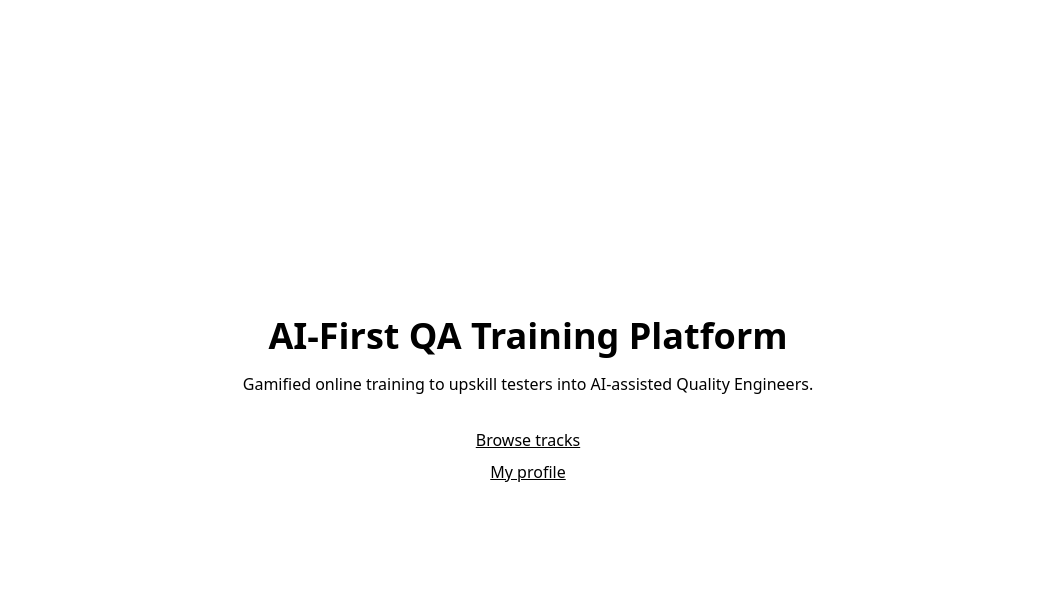
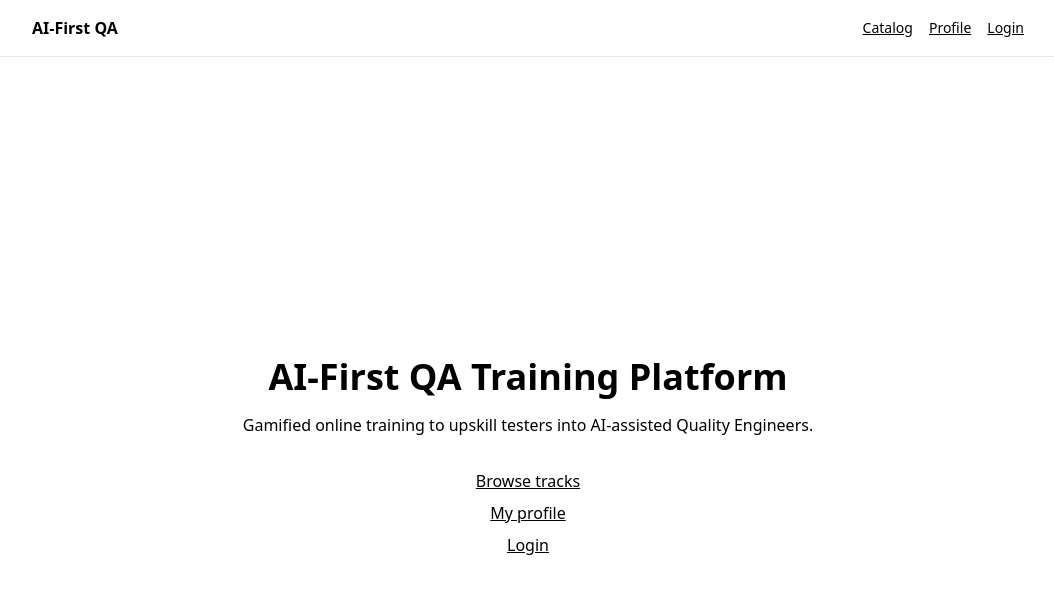
Before and after one commit to grvermeulen/AI-from-0-to-hero, a Next.js app in the folder apps/web/: page / in a window 1280 px wide. Shown: the top 594 px of the page, without its empty margins (112-1166 px from the left). Built offline with nearby package versions, Linux system fonts and the light colour scheme.

Commit message:
feat(ui): global nav header with Catalog/Profile/Login; quiz result banner; lab submission banner; lesson md rendering

```diff
--- a/apps/web/package.json
+++ b/apps/web/package.json
@@ -25,7 +25,9 @@
     "react": "18.3.1",
     "react-dom": "18.3.1",
     "superjson": "^2.2.1",
-    "zod": "^3.23.8"
+    "zod": "^3.23.8",
+    "remark": "^15.0.1",
+    "remark-html": "^16.0.1"
   },
   "devDependencies": {
     "autoprefixer": "^10.4.19",
--- a/apps/web/src/app/(public)/lab/[id]/page.tsx
+++ b/apps/web/src/app/(public)/lab/[id]/page.tsx
@@ -1,9 +1,10 @@
 import { getServerTrpcCaller } from '@/server/trpcClient';
-import { revalidatePath } from 'next/cache';
+import { redirect } from 'next/navigation';
 
 type Params = { params: { id: string } };
+type SearchParams = { searchParams?: { submissionId?: string; error?: string } };
 
-export default async function LabPage({ params }: Params) {
+export default async function LabPage({ params, searchParams }: Params & SearchParams) {
   const { id } = params;
   const caller = await getServerTrpcCaller();
   async function submit(formData: FormData) {
@@ -13,10 +14,10 @@ export default async function LabPage({ params }: Params) {
     const c = await getServerTrpcCaller();
     try {
       const res = await c.lab.submit({ labId: id, repoUrl: repoUrl || undefined, code: code || undefined });
-      revalidatePath(`/lab/${id}`);
-      return { ok: true, res };
+      const q = new URLSearchParams({ submissionId: res.submissionId });
+      redirect(`/lab/${id}?${q.toString()}`);
     } catch (e) {
-      return { ok: false };
+      redirect(`/lab/${id}?error=1`);
     }
   }
 
@@ -25,6 +26,15 @@ export default async function LabPage({ params }: Params) {
     return (
       <main className="max-w-3xl mx-auto p-6">
         <h1 className="text-2xl font-bold">{lab.title}</h1>
+        {searchParams?.submissionId && (
+          <div className="mt-3 rounded border p-3 text-sm">
+            <div>Submission: <span className="font-mono">{searchParams.submissionId}</span></div>
+            <div>Status: <span className="font-semibold">Pending</span></div>
+          </div>
+        )}
+        {searchParams?.error && (
+          <div className="mt-3 rounded border border-red-300 bg-red-50 p-3 text-sm text-red-800">Submission failed. Please login and try again.</div>
+        )}
         <p className="mt-4 whitespace-pre-wrap text-gray-800">{lab.description}</p>
         <form action={submit} className="mt-6 rounded border p-4 grid gap-3">
           <h2 className="text-lg font-semibold">Submit</h2>
--- a/apps/web/src/app/(public)/lesson/[slug]/page.tsx
+++ b/apps/web/src/app/(public)/lesson/[slug]/page.tsx
@@ -1,4 +1,6 @@
 import { getServerTrpcCaller } from '@/server/trpcClient';
+import { remark } from 'remark';
+import html from 'remark-html';
 
 type Params = { params: { slug: string } };
 
@@ -15,10 +17,12 @@ export default async function LessonPage({ params }: Params) {
     const lesson = await caller.lesson.get({ slug });
     data = { title: (lesson as any).title, contentMd: (lesson as any).contentMd };
   } catch {}
+  const processed = await remark().use(html).process(data.contentMd);
+  const contentHtml = processed.toString();
   return (
     <main className="max-w-3xl mx-auto p-6">
       <h1 className="text-2xl font-bold">{data.title}</h1>
-      <article className="prose mt-4 whitespace-pre-wrap">{data.contentMd}</article>
+      <article className="prose mt-4" dangerouslySetInnerHTML={{ __html: contentHtml }} />
     </main>
   );
 }
--- a/apps/web/src/app/(public)/module/[slug]/page.tsx
+++ b/apps/web/src/app/(public)/module/[slug]/page.tsx
@@ -57,7 +57,7 @@ export default async function ModulePage({ params }: Params) {
         <ul className="mt-2 grid gap-2">
           {data.labs.map((l) => (
             <li key={l.id}>
-              <span>{l.title}</span>
+              <Link className="underline" href={`/lab/${l.id}`}>{l.title}</Link>
             </li>
           ))}
           {data.labs.length === 0 && <li className="text-sm text-gray-500">No labs yet.</li>}
--- a/apps/web/src/app/(public)/page.tsx
+++ b/apps/web/src/app/(public)/page.tsx
@@ -9,6 +9,7 @@ export default function HomePage() {
         <nav className="mt-8 grid gap-2 justify-center">
           <a className="underline" href="/catalog">Browse tracks</a>
           <a className="underline" href="/profile">My profile</a>
+          <a className="underline" href="/login">Login</a>
         </nav>
       </div>
     </main>
--- a/apps/web/src/app/(public)/profile/page.tsx
+++ b/apps/web/src/app/(public)/profile/page.tsx
@@ -23,12 +23,3 @@ export default async function ProfilePage() {
     );
   }
 }
-
-export default function ProfilePage() {
-  return (
-    <main className="max-w-3xl mx-auto p-6">
-      <h1 className="text-2xl font-bold">My Profile</h1>
-      <p className="mt-2">XP, badges, and streaks will appear here.</p>
-    </main>
-  );
-}
--- a/apps/web/src/app/(public)/quiz/[id]/page.tsx
+++ b/apps/web/src/app/(public)/quiz/[id]/page.tsx
@@ -1,9 +1,11 @@
 import { getServerTrpcCaller } from '@/server/trpcClient';
-import { revalidatePath } from 'next/cache';
+import { redirect } from 'next/navigation';
 
 type Params = { params: { id: string } };
 
-export default async function QuizPage({ params }: Params) {
+type SearchParams = { searchParams?: { score?: string; passed?: string; error?: string } };
+
+export default async function QuizPage({ params, searchParams }: Params & SearchParams) {
   const { id } = params;
   const caller = await getServerTrpcCaller();
 
@@ -16,10 +18,10 @@ export default async function QuizPage({ params }: Params) {
     const c = await getServerTrpcCaller();
     try {
       const res = await c.quiz.submit({ quizId: id, answers });
-      revalidatePath(`/quiz/${id}`);
-      return { ok: true, res };
+      const q = new URLSearchParams({ score: String(res.score ?? ''), passed: res.passed ? '1' : '0' });
+      redirect(`/quiz/${id}?${q.toString()}`);
     } catch (e) {
-      return { ok: false };
+      redirect(`/quiz/${id}?error=1`);
     }
   }
 
@@ -28,6 +30,15 @@ export default async function QuizPage({ params }: Params) {
     return (
       <main className="max-w-3xl mx-auto p-6">
         <h1 className="text-2xl font-bold">{quiz.title}</h1>
+        {searchParams?.score !== undefined && (
+          <div className="mt-3 rounded border p-3 text-sm">
+            <div>Score: <span className="font-semibold">{searchParams.score}</span></div>
+            <div>Status: {searchParams.passed === '1' ? <span className="text-green-700 font-semibold">Passed</span> : <span className="text-red-700 font-semibold">Failed</span>}</div>
+          </div>
+        )}
+        {searchParams?.error && (
+          <div className="mt-3 rounded border border-red-300 bg-red-50 p-3 text-sm text-red-800">Submission failed. Please login and try again.</div>
+        )}
         <form action={submit} className="mt-4">
           <ol className="grid gap-4 list-decimal pl-6">
           {quiz.questions.map((q: any) => (
--- a/apps/web/src/app/layout.tsx
+++ b/apps/web/src/app/layout.tsx
@@ -1,5 +1,6 @@
 import '../styles/globals.css';
 import type { ReactNode } from 'react';
+import Link from 'next/link';
 
 export const metadata = {
   title: 'AI‑First QA Training Platform',
@@ -9,7 +10,19 @@ export const metadata = {
 export default function RootLayout({ children }: { children: ReactNode }) {
   return (
     <html lang="en">
-      <body>{children}</body>
+      <body>
+        <header className="border-b">
+          <div className="mx-auto max-w-5xl p-4 flex items-center justify-between">
+            <Link href="/" className="font-semibold">AI‑First QA</Link>
+            <nav className="flex gap-4 text-sm">
+              <Link href="/catalog" className="underline">Catalog</Link>
+              <Link href="/profile" className="underline">Profile</Link>
+              <Link href="/login" className="underline">Login</Link>
+            </nav>
+          </div>
+        </header>
+        <div>{children}</div>
+      </body>
     </html>
   );
 }
```
Also changed, not shown: 1 other file (tests, documents, lock files or other folders).
